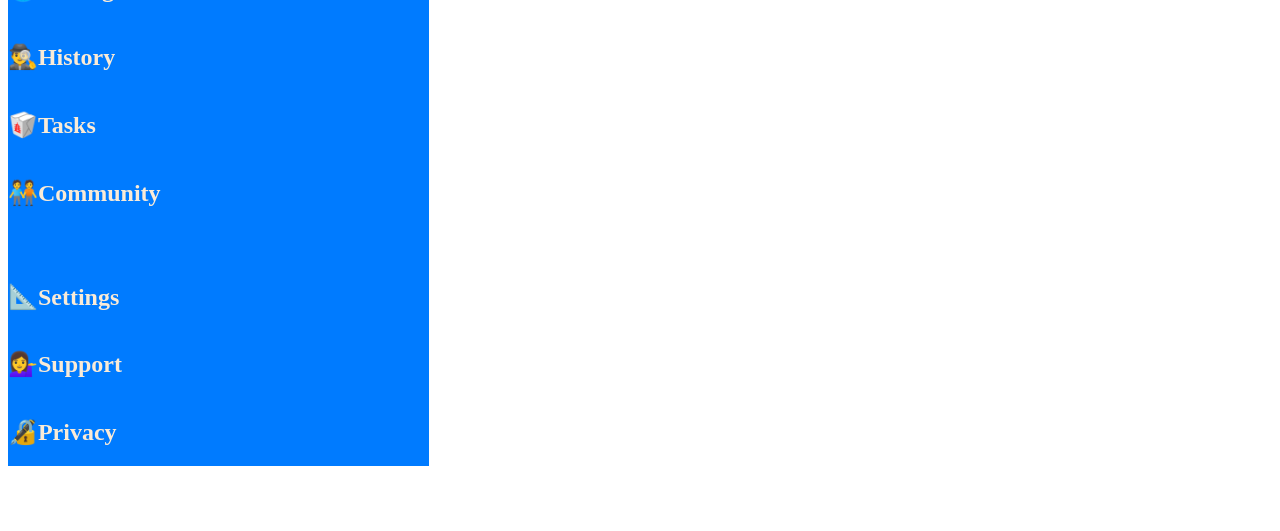
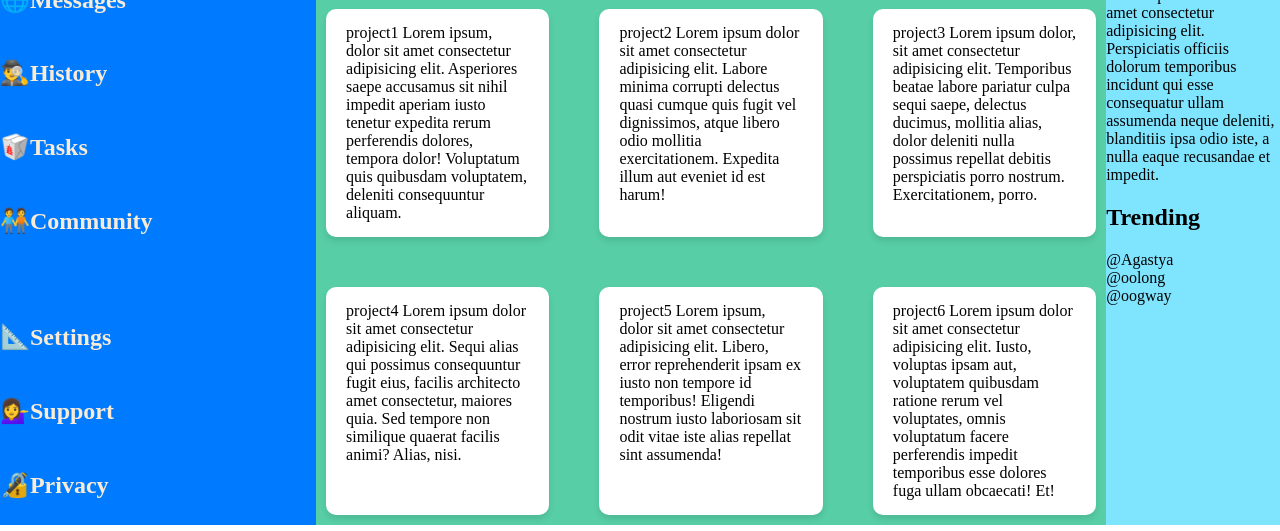
Before and after one commit to Agastyasourcecodes/Admin_Dashboard, a plain HTML site: page Frontend/index.html in a window 1280 px wide. Shown: the part 269-800 px from the top of the page. Drawn offline with Linux system fonts and the light colour scheme.

Commit message:
finished rough structure of site

```diff
--- a/Frontend/index.html
+++ b/Frontend/index.html
@@ -64,12 +64,12 @@
                             d="M19 17V11.8C18.5 11.9 18 12 17.5 12H17V18H7V11C7 8.2 9.2 6 12 6C12.1 4.7 12.7 3.6 13.5 2.7C13.2 2.3 12.6 2 12 2C10.9 2 10 2.9 10 4V4.3C7 5.2 5 7.9 5 11V17L3 19V20H21V19L19 17M10 21C10 22.1 10.9 23 12 23S14 22.1 14 21H10M21 6.5C21 8.4 19.4 10 17.5 10S14 8.4 14 6.5 15.6 3 17.5 3 21 4.6 21 6.5" />
                     </svg>
 
-                <img src="" alt="profile pic"> <!-- logo here -->
+                    <img src="pfp.png" alt="profile pic"> <!-- logo here -->
                     <p>Agastya</p>
                 </div>
                 <div class="top3">
                     <div class="top2">
-                <img src="" alt="pfp">
+                        <img src="pfp.png" alt="pfp">
                         <p>hi there</p>
                         <p>Agastya(@agastya)</p>
 
@@ -87,7 +87,62 @@
 
         <div class="main-content">
             <h1>Your Projects</h1>
+            <div class="main">
 
+                <div class="projects">
+                    <div>project1
+                        Lorem ipsum, dolor sit amet consectetur adipisicing elit. Asperiores saepe accusamus sit nihil
+                        impedit aperiam iusto tenetur expedita rerum perferendis dolores, tempora dolor! Voluptatum quis
+                        quibusdam voluptatem, deleniti consequuntur aliquam.
+
+                    </div>
+
+                    <div>project2
+                        Lorem ipsum dolor sit amet consectetur adipisicing elit. Labore minima corrupti delectus quasi
+                        cumque quis fugit vel dignissimos, atque libero odio mollitia exercitationem. Expedita illum aut
+                        eveniet id est harum!
+                    </div>
+                    <div>project3
+                        Lorem ipsum dolor, sit amet consectetur adipisicing elit. Temporibus beatae labore pariatur
+                        culpa sequi saepe, delectus ducimus, mollitia alias, dolor deleniti nulla possimus repellat
+                        debitis perspiciatis porro nostrum. Exercitationem, porro.
+                    </div>
+                    <div>project4
+                        Lorem ipsum dolor sit amet consectetur adipisicing elit. Sequi alias qui possimus consequuntur
+                        fugit eius, facilis architecto amet consectetur, maiores quia. Sed tempore non similique quaerat
+                        facilis animi? Alias, nisi.
+                    </div>
+                    <div>project5
+                        Lorem ipsum, dolor sit amet consectetur adipisicing elit. Libero, error reprehenderit ipsam ex
+                        iusto non tempore id temporibus! Eligendi nostrum iusto laboriosam sit odit vitae iste alias
+                        repellat sint assumenda!
+                    </div>
+                    <div>project6
+                        Lorem ipsum dolor sit amet consectetur adipisicing elit. Iusto, voluptas ipsam aut, voluptatem
+                        quibusdam ratione rerum vel voluptates, omnis voluptatum facere perferendis impedit temporibus
+                        esse dolores fuga ullam obcaecati! Et!
+                    </div>
+
+
+
+
+
+                </div>
+            </div>
+
+        </div>
+
+        <div class="right">
+            <h2>Announcements</h2>
+            Lorem ipsum dolor sit amet consectetur adipisicing elit. Perspiciatis officiis dolorum temporibus incidunt qui esse consequatur ullam assumenda neque deleniti, blanditiis ipsa odio iste, a nulla eaque recusandae et impedit.
+
+
+
+
+          <h2>Trending</h2>
+          @Agastya <br>
+          @oolong <br>
+          @oogway
            </div>
 
 
--- a/Frontend/style.css
+++ b/Frontend/style.css
@@ -1,6 +1,6 @@
 .container {
     display: grid;
-    grid-template-columns: 3fr 5fr 1fr;
+    grid-template-columns: 2fr 5fr 1.1fr;
     grid-template-rows: auto 1fr;
 
 }
@@ -14,7 +14,7 @@
 
 }
 
-.main-contents {
+.main-content {
     background-color: rgb(87, 206, 166);
     grid-column: 2;
     grid-row: 2;
@@ -44,3 +44,43 @@
     display: flex;
     justify-content: space-between;
 }
+
+.projects{
+    display: grid;
+    grid-template-columns:2fr 2fr 2fr;
+    gap:30px;
+
+
+
+}
+
+.main{
+    display: grid;
+
+    gap: 200px;
+
+
+}
+
+.projects div {
+    background-color: white;        /* card background */
+    padding: 15px 20px;             /* space inside the box */
+    margin: 10px;                   /* space between cards */
+    border-radius: 10px;            /* rounded corners */
+    box-shadow: 0 4px 6px rgba(0,0,0,0.1); /* subtle shadow */
+    transition: transform 0.2s;     /* optional hover effect */
+}
+
+.projects div:hover {
+    transform: translateY(-5px);   /* hover lift effect */
+}
+
+.right{
+    background-color: rgb(127, 229, 255);
+    align-items: center;
+    justify-content: center;
+}
+body{
+    margin:0;
+    padding:0;
+}
```
Also changed, not shown: OIP.png (added), pfp.png (added). Lines whose indentation alone changed are shown as unchanged.
